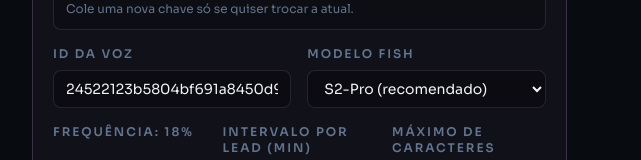
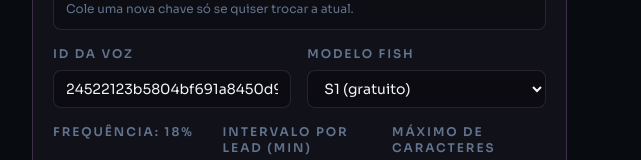
Before and after one commit to jetwater171-debug/telegram-com-ia-perfeito, a Next.js app: page /admin/ai in a window 1280 px wide. Shown: the part 2289-2449 px from the top of the page, without its empty margins (112-753 px from the left). Built offline with nearby package versions, Linux system fonts and the light colour scheme; no server answers; the database is empty.

Commit message:
Usa modelo gratuito nos audios

```diff
--- a/src/app/admin/ai/page.tsx
+++ b/src/app/admin/ai/page.tsx
@@ -77,7 +77,7 @@ const emptySettings: AiSettings = {
     fishAudioApiKeySaved: false,
     fishAudioEnabled: false,
     fishAudioVoiceId: "24522123b5804bf691a8450d9187f03e",
-    fishAudioModel: "s2-pro",
+    fishAudioModel: "s1",
     fishAudioFrequencyPercent: 18,
     fishAudioCooldownMinutes: 30,
     fishAudioMaxChars: 240,
@@ -496,8 +496,7 @@ export default function AdminAiPage() {
                                         onChange={(event) => setSettings((prev) => ({ ...prev, fishAudioModel: event.target.value }))}
                                         className={inputClass}
                                     >
-                                        <option value="s2-pro">S2-Pro (recomendado)</option>
-                                        <option value="s1">S1 (legado)</option>
+                                        <option value="s1">S1 (gratuito)</option>
                                     </select>
                                 </Field>
                             </div>
--- a/src/lib/fishAudio.ts
+++ b/src/lib/fishAudio.ts
@@ -15,14 +15,15 @@ const clamp = (value: number, min: number, max: number) => Math.min(max, Math.ma
 export const DEFAULT_FISH_AUDIO_SETTINGS: Omit<FishAudioSettings, "apiKey"> = {
     enabled: false,
     voiceId: "24522123b5804bf691a8450d9187f03e",
-    model: "s2-pro",
+    model: "s1",
     frequencyPercent: 18,
     cooldownMinutes: 30,
     maxChars: 240,
 };
 
-export const normalizeFishAudioModel = (value?: string | null) =>
-    String(value || '').trim().toLowerCase() === 's1' ? 's1' : 's2-pro';
+// O S1 e o modelo gratuito escolhido para todos os audios da Lari.
+// Normalizar tambem configuracoes antigas impede um valor salvo de reativar o S2-Pro pago.
+export const normalizeFishAudioModel = (_value?: string | null) => 's1';
 
 export const normalizeFishAudioSettings = (input: Partial<FishAudioSettings>): FishAudioSettings => ({
     apiKey: String(input.apiKey || "").trim(),
```
